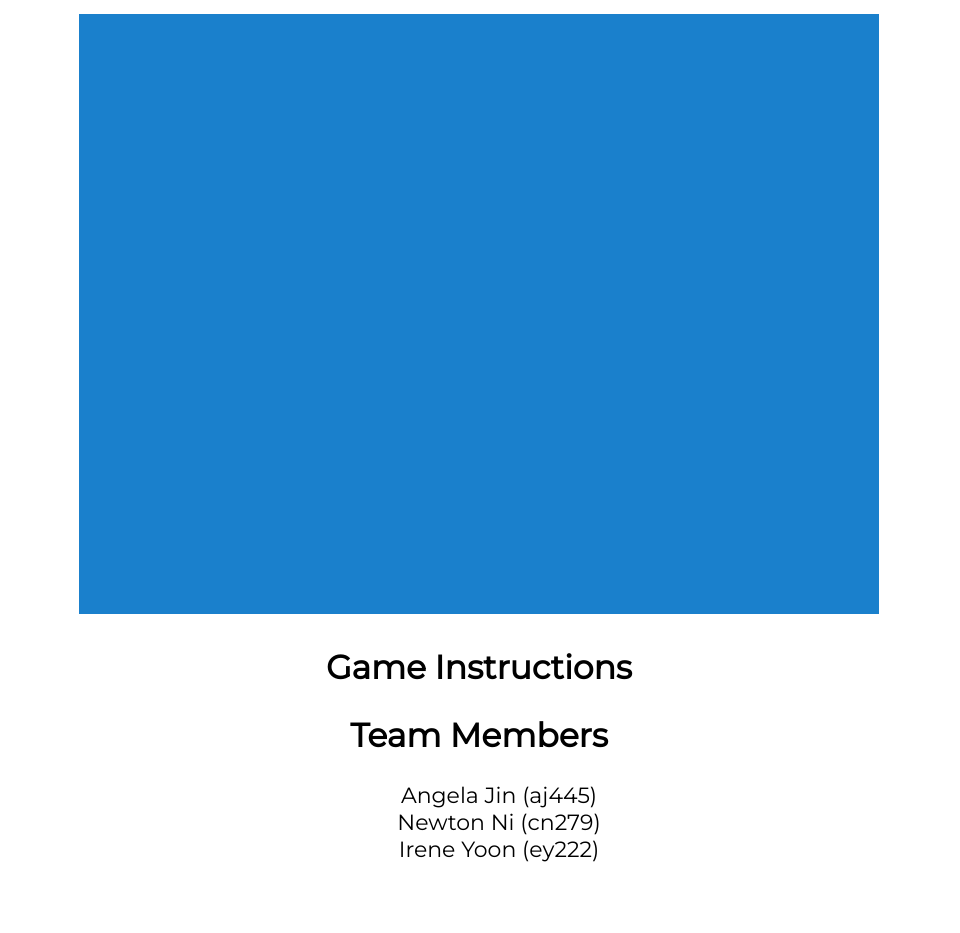
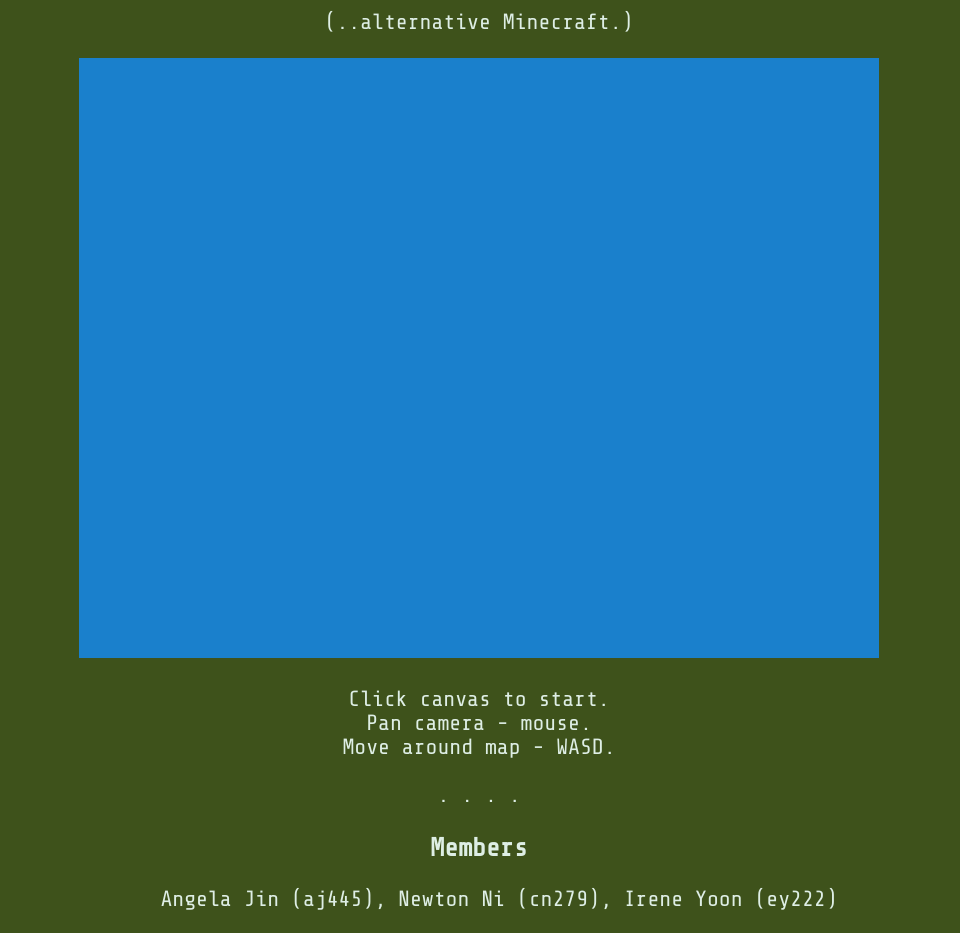
Before and after one commit to nwtnni/gnocchi, a plain HTML site: page index.html in a window 1280 px wide. Shown: the part 99-1032 px from the top of the page, without its empty margins (161-1121 px from the left). Before the commit the page ends 984 px from the top, so only its background shows below. Drawn offline with nearby package versions, Linux system fonts and the light colour scheme.

Commit message:
index.html is prettier?

```diff
--- a/event.js
+++ b/event.js
@@ -4,14 +4,14 @@ var CURR_Y;
 $(function() {
 
 // Local testing
-const protocol = window.location.protocol === 'https:' && 'wss://' || 'ws://';
-const host = 'localhost:8080/ws';
-var connection = new WebSocket(protocol + host);
+// const protocol = window.location.protocol === 'https:' && 'wss://' || 'ws://';
+// const host = 'localhost:8080/ws';
+// var connection = new WebSocket(protocol + host);
 
 // Remote server
-// const host = "wss://gnocchi-graphics.herokuapp.com/ws";
-// var connection = new WebSocket(host);
-// console.log(connection);
+const host = "wss://gnocchi-graphics.herokuapp.com/ws";
+var connection = new WebSocket(host);
+console.log(connection);
 
 connection.onopen = function() {
     console.log("Connected.");
--- a/index.html
+++ b/index.html
@@ -1,10 +1,11 @@
 <!DOCTYPE html>
 <html lang="en">
 <head>
-    <link href='https://fonts.googleapis.com/css?family=Montserrat' rel='stylesheet'>
+    <link href="https://fonts.googleapis.com/css?family=Share+Tech+Mono" rel="stylesheet">
     <style>
     body {
-        font-family: 'Montserrat';font-size: 22px;
+        background-color: rgb(62, 82, 27);
+        font-family: 'Share Tech Mono', monospace;font-size: 22px;color:rgb(222, 238, 229);
     }
     </style>
     <meta charset="utf-8">
@@ -39,17 +40,17 @@
 </head>
 <body>
 	<div class="container">
-		<h1 align="center">CS 4621 Graphics Practicum Final Project</h1>
+        <h1 align="center">Gnocchi</h1>
+        <center>(..alternative Minecraft.)</center><br/>
 		<div align="center">
 			<canvas tabindex="1" id="webglCanvas" style="border: none; background-color: black;" width="800" height="600"></canvas>
 		</div>
 		<div>
-			<h2 align="center">Game Instructions</h2>
-			<h2 align="center">Team Members</h2>
-			<ul align="center">
-				Angela Jin (aj445)<br/>
-				Newton Ni (cn279)<br/>
-				Irene Yoon (ey222)<br/>
+            <br/>
+            <center>Click canvas to start. <br/> Pan camera - mouse. <br/> Move around map - WASD. <br/> </center>
+            <center><br/>. . . . <br/></center>
+			<h3 align="center">Members</h3>
+			<ul align="center">Angela Jin (aj445), Newton Ni (cn279), Irene Yoon (ey222)<br/>
 		</div>
 	</div>
 
```
